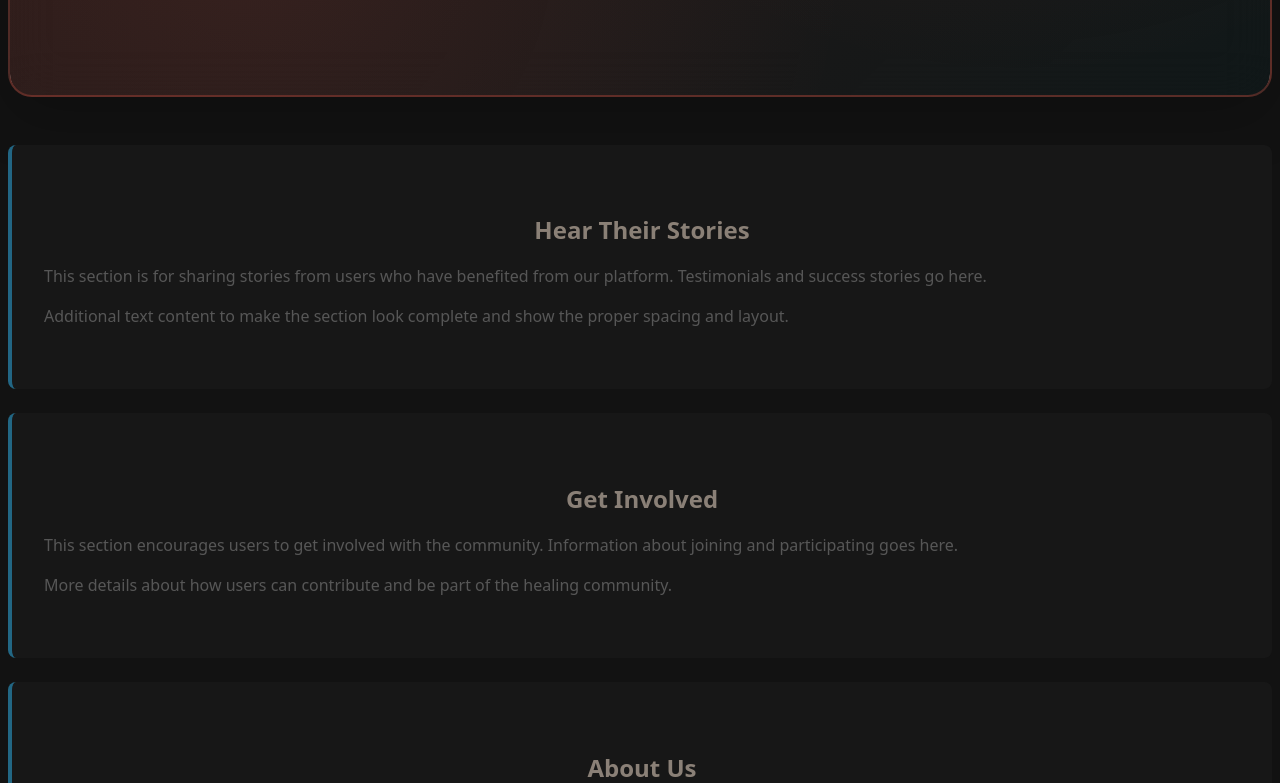
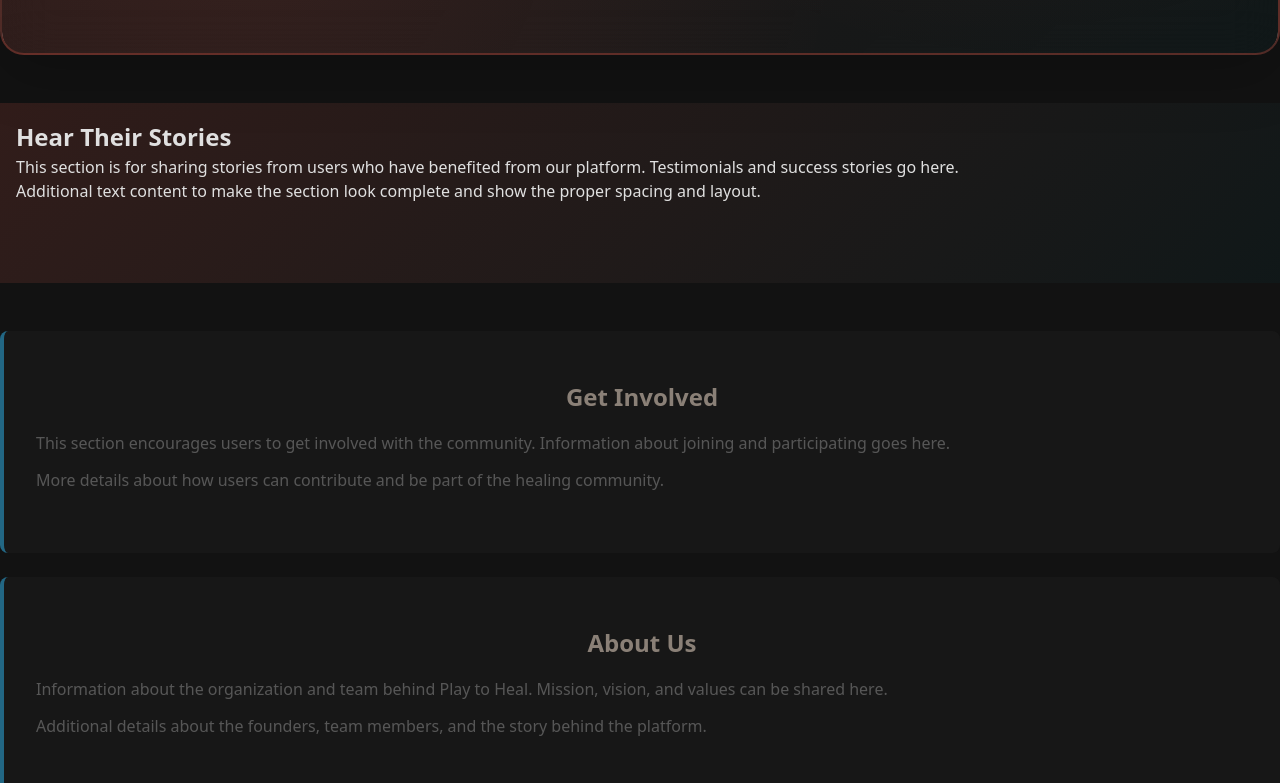
Before and after one commit to wahabahmed25/trance4mation-temp, a React (Vite) app: page / in a window 1280 px wide. Shown: the part 1437-2220 px from the top of the page. Built offline with nearby package versions, Linux system fonts and the light colour scheme.

Commit message:
added global 0 margin and padding

```diff
--- a/src/index.css
+++ b/src/index.css
@@ -3,6 +3,11 @@
    line-height: 1.5;
    font-weight: 400;
    margin: 0px;
+
+   * {
+      margin: 0px;
+      padding: 0px;
+   }
 
    /* Colors */
    --healing-coral: #E55A4A;
--- a/src/pages/Home.css
+++ b/src/pages/Home.css
@@ -8,8 +8,6 @@
   min-height: calc(100vh - 150px);
   gap: 3rem;
 }
-
-/* Removed animated overlay to make space for planned hero images */
 
 .hero-left {
   display: flex;
@@ -165,6 +163,16 @@
 }
 
 /* ==========================================
+   HEAR THEIR STORIES SECTION
+   ========================================== */
+.testimonials-section {
+  padding: 1rem;
+  padding-bottom: 5rem;
+  margin: 3rem 0;
+  background: var(--gradient-section);
+}
+
+/* ==========================================
    GENERIC SECTIONS (PLACEHOLDER)
    ========================================== */
 .filler-section {
--- a/src/pages/Home.tsx
+++ b/src/pages/Home.tsx
@@ -31,7 +31,7 @@ function Home() {
                 </div>
             </section>
 
-            <section className="filler-section">
+            <section className="testimonials-section">
                 <h2>Hear Their Stories</h2>
                 <p>This section is for sharing stories from users who have benefited from our platform. Testimonials and success stories go here.</p>
                 <p>Additional text content to make the section look complete and show the proper spacing and layout.</p>
```
